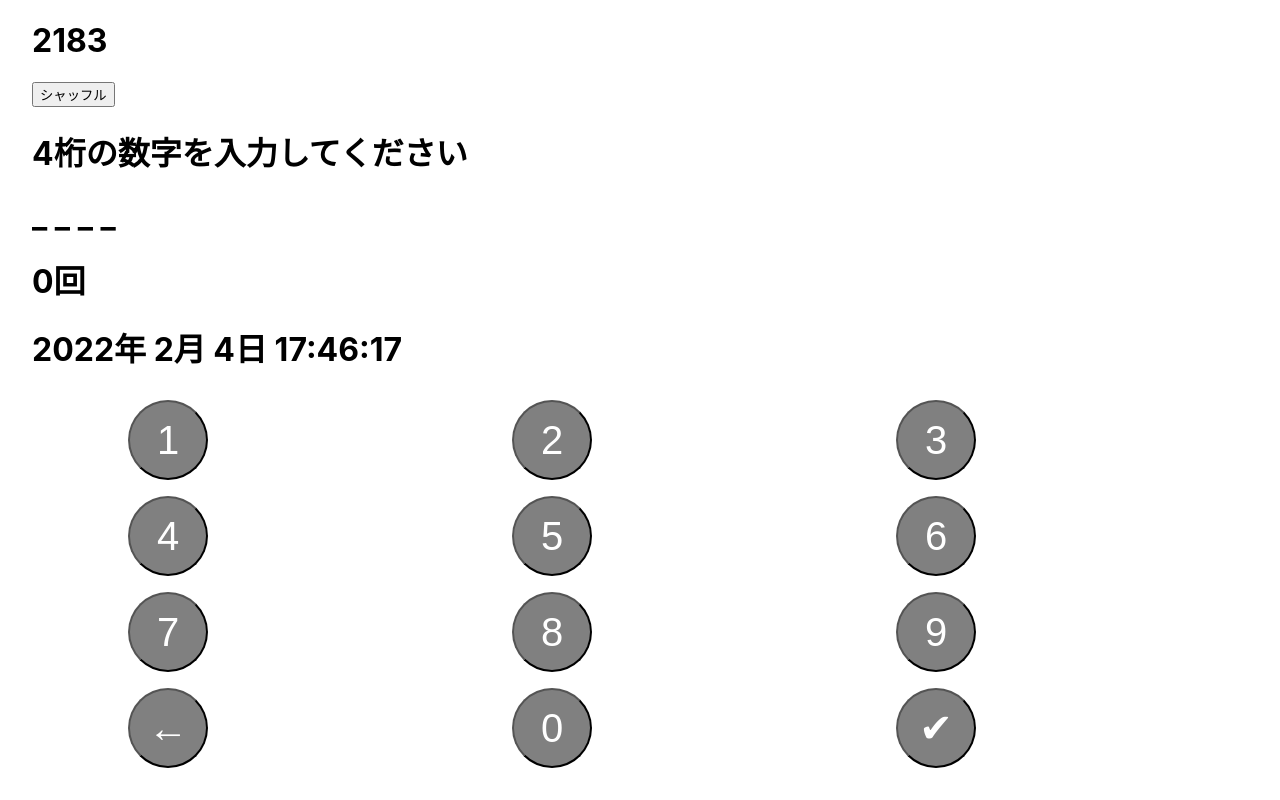
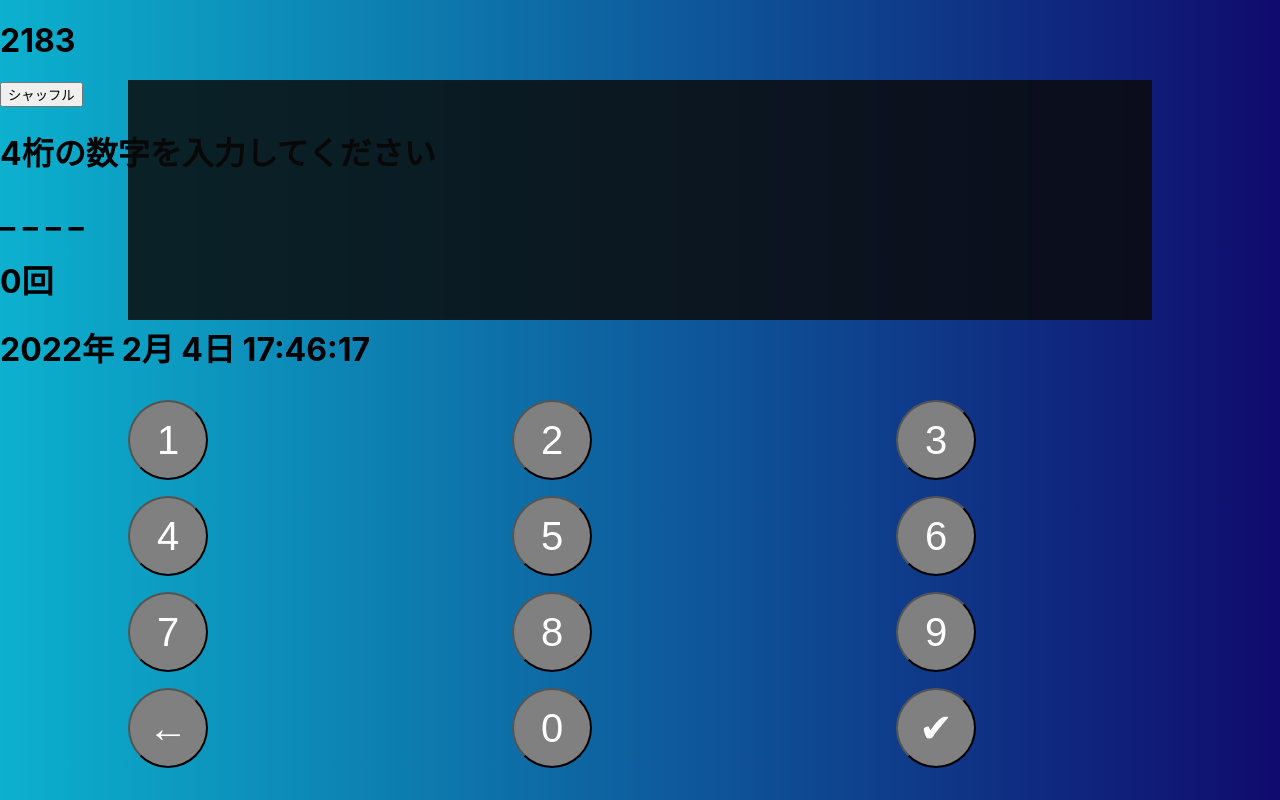
Before and after one commit to sunoco262/numeron3, a Next.js app: page / in a window 1280 px wide. Built offline with nearby package versions, Linux system fonts and the light colour scheme.

Commit message:
css追記

```diff
--- a/styles/globals.css
+++ b/styles/globals.css
@@ -5,7 +5,28 @@ body {
   font-family: -apple-system, BlinkMacSystemFont, Segoe UI, Roboto, Oxygen,
     Ubuntu, Cantarell, Fira Sans, Droid Sans, Helvetica Neue, sans-serif;
 }
-
+.body{
+  position:absolute;
+  background: linear-gradient(270deg ,rgb(16, 11, 110), rgb(12, 177, 206));
+  top: 0;
+  left:0;
+  width:100vw;
+  height:100%;
+}
+.box{
+  position:absolute;
+  top:10vh;
+  left:10vw;
+  width:80vw;
+  height:30vh;
+  background-color: rgb(10,10,10);
+  opacity:0.6;
+  overflow-y:scroll;
+}
+.box p{
+  color:white;
+  opacity:1;
+}
 a {
   color: inherit;
   text-decoration: none;
```
